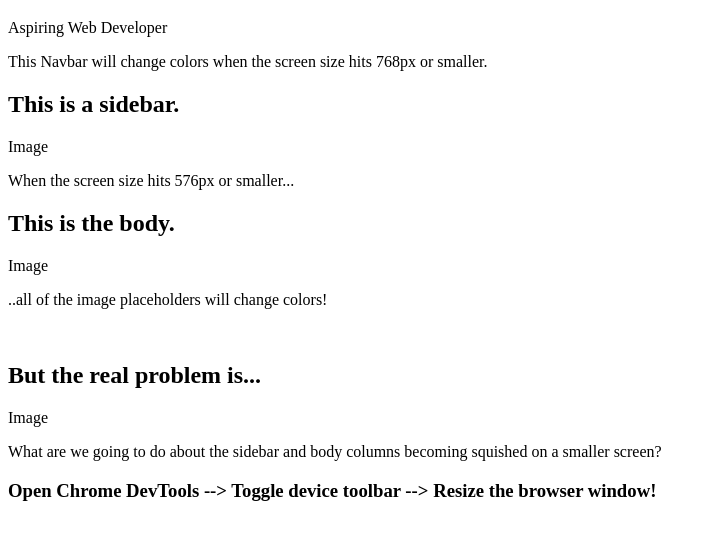
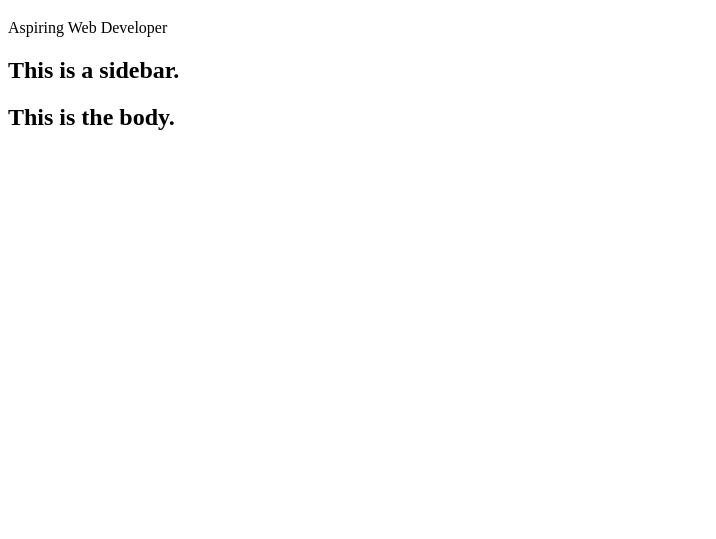
Before and after one commit to itsbbea/bea-portfolio, a plain HTML site: page index.html in a window 1280 px wide. Shown: the part 61-600 px from the top of the page, without its empty margins (0-716 px from the left). Drawn offline with Linux system fonts and the light colour scheme.

Commit message:
modified index.html

```diff
--- a/index.html
+++ b/index.html
@@ -16,8 +16,7 @@
     <!-- Navbar -->
     <nav>
       <p>
-        This Navbar will change colors when the screen size hits 768px or
-        smaller.
+
       </p>
     </nav>
 
@@ -25,29 +24,22 @@
     <main>
       <aside>
         <h2>This is a sidebar.</h2>
-        <div class="sample-img">Image</div>
-        <p>When the screen size hits 576px or smaller...</p>
+
+
       </aside>
 
       <section>
         <h2>This is the body.</h2>
-        <div class="sample-img">Image</div>
-        <p>..all of the image placeholders will change colors!</p>
-        <br />
-        <h2>But the real problem is...</h2>
-        <div class="sample-img">Image</div>
-        <p>
-          What are we going to do about the sidebar and body columns becoming
-          squished on a smaller screen?
-        </p>
+
+
+
       </section>
     </main>
 
     <!-- Footer -->
     <footer>
       <h3>
-        Open Chrome DevTools --> Toggle device toolbar --> Resize the browser
-        window!
+
       </h3>
     </footer>
   </body>
```
